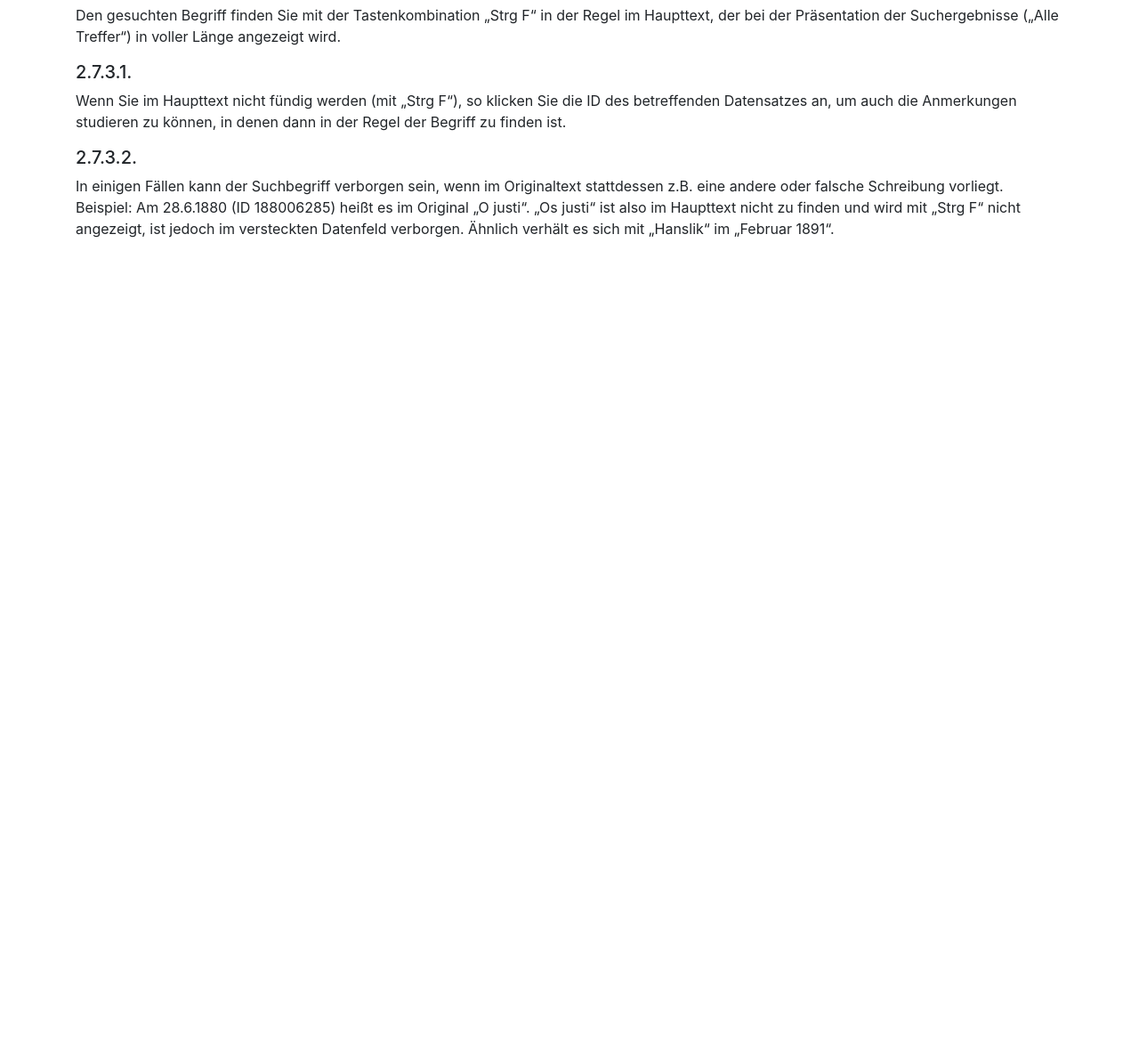
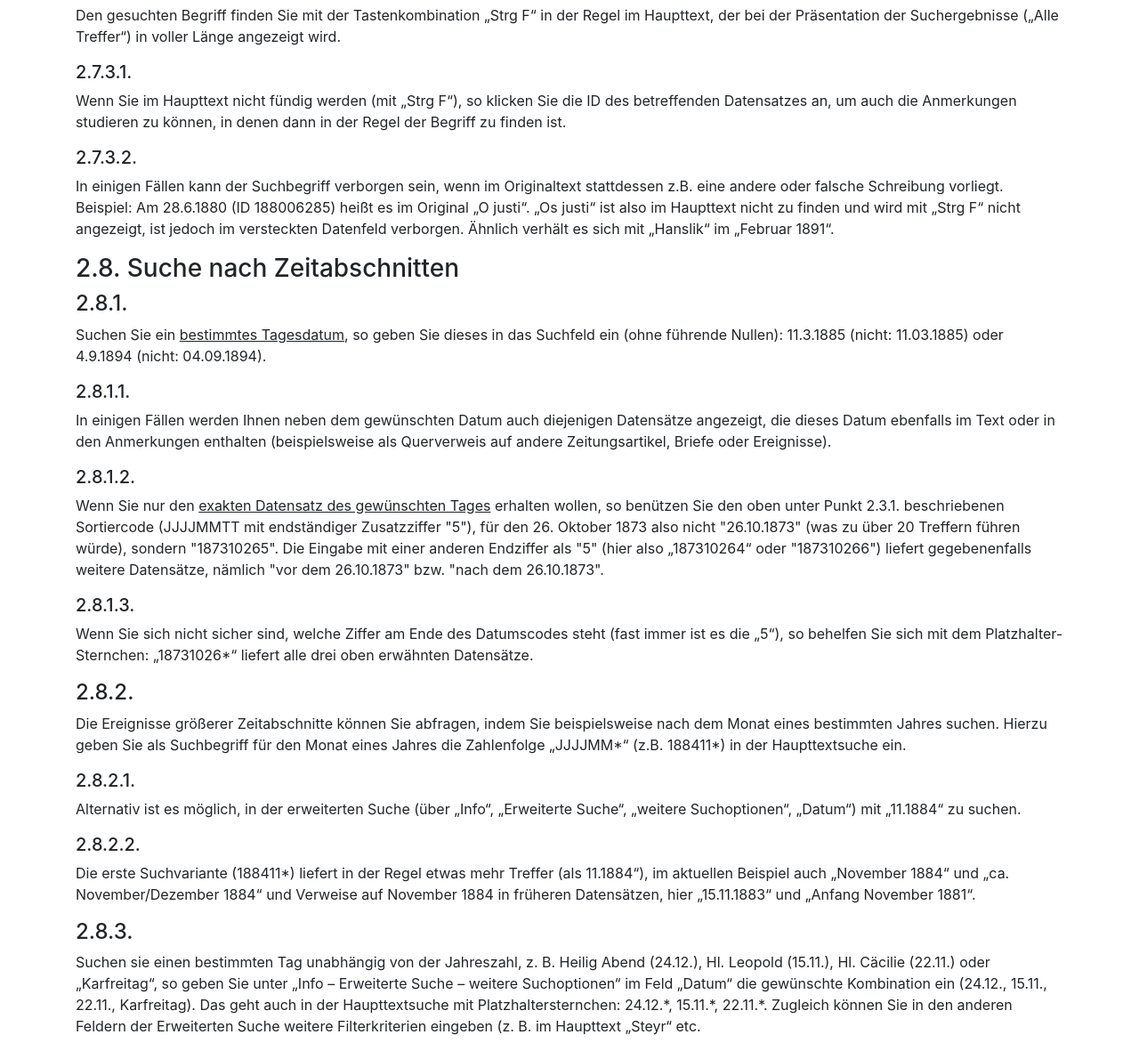
Before and after one commit to csae8092/abcd-para-text, a plain HTML site: page index.html in a window 1280 px wide. Shown: the part 8324-9505 px from the top of the page at 89% size. Before the commit the page ends 8609 px from the top, so only its background shows below. Drawn offline with nearby package versions, Linux system fonts and the light colour scheme.

Commit message:
2.8 done

```diff
--- a/index.html
+++ b/index.html
@@ -187,6 +187,24 @@
     <p>Wenn Sie im Haupttext nicht fündig werden (mit „Strg F“), so klicken Sie die ID des betreffenden Datensatzes an, um auch die Anmerkungen studieren zu können, in denen dann in der Regel der Begriff zu finden ist.</p>
     <h5>2.7.3.2.</h5>
     <p>In einigen Fällen kann der Suchbegriff verborgen sein, wenn im Originaltext stattdessen z.B. eine andere oder falsche Schreibung vorliegt. Beispiel: Am 28.6.1880 (ID 188006285) heißt es im Original „O justi“. „Os justi“ ist also im Haupttext nicht zu finden und wird mit „Strg F“ nicht angezeigt, ist jedoch im versteckten Datenfeld verborgen. Ähnlich verhält es sich mit „Hanslik“ im „Februar 1891“.</p>
+    <h3>2.8. Suche nach Zeitabschnitten</h3>
+    <h4>2.8.1.</h4>
+    <p>Suchen Sie ein <u>bestimmtes Tagesdatum</u>, so geben Sie dieses in das Suchfeld ein (ohne führende Nullen): 11.3.1885 (nicht: 11.03.1885) oder 4.9.1894 (nicht: 04.09.1894).</p>
+    <h5>2.8.1.1.</h5>
+    <p>In einigen Fällen werden Ihnen neben dem gewünschten Datum auch diejenigen Datensätze angezeigt, die dieses Datum ebenfalls im Text oder in den Anmerkungen enthalten (beispielsweise als Querverweis auf andere Zeitungsartikel, Briefe oder Ereignisse).</p>
+    <h5>2.8.1.2.</h5>
+    <p>Wenn Sie nur den <u>exakten Datensatz des gewünschten Tages</u> erhalten wollen, so benützen Sie den oben unter Punkt 2.3.1. beschriebenen Sortiercode (JJJJMMTT mit endständiger Zusatzziffer "5"), für den 26. Oktober 1873 also nicht "26.10.1873" (was zu über 20 Treffern führen würde), sondern "187310265". Die Eingabe mit einer anderen Endziffer als "5" (hier also „187310264“ oder "187310266") liefert gegebenenfalls weitere Datensätze, nämlich "vor dem 26.10.1873" bzw. "nach dem 26.10.1873".
+    </p>
+    <h5>2.8.1.3.</h5>
+    <p>Wenn Sie sich nicht sicher sind, welche Ziffer am Ende des Datumscodes steht (fast immer ist es die „5“), so behelfen Sie sich mit dem Platzhalter-Sternchen: „18731026*“ liefert alle drei oben erwähnten Datensätze.</p>
+    <h4>2.8.2.</h4>
+    <p>Die Ereignisse größerer Zeitabschnitte können Sie abfragen, indem Sie beispielsweise nach dem Monat eines bestimmten Jahres suchen. Hierzu geben Sie als Suchbegriff für den Monat eines Jahres die Zahlenfolge „JJJJMM*“ (z.B. 188411*) in der Haupttextsuche ein.</p>
+    <h5>2.8.2.1.</h5>
+    <p>Alternativ ist es möglich, in der erweiterten Suche (über „Info“, „Erweiterte Suche“, „weitere Suchoptionen“, „Datum“) mit „11.1884“ zu suchen.</p>
+    <h5>2.8.2.2.</h5>
+    <p>Die erste Suchvariante (188411*) liefert in der Regel etwas mehr Treffer (als 11.1884“), im aktuellen Beispiel auch „November 1884“ und „ca. November/Dezember 1884“ und Verweise auf November 1884 in früheren Datensätzen, hier „15.11.1883“ und „Anfang November 1881“.</p>
+    <h4>2.8.3.</h4>
+    <p>Suchen sie einen bestimmten Tag unabhängig von der Jahreszahl, z. B. Heilig Abend (24.12.), Hl. Leopold (15.11.), Hl. Cäcilie (22.11.) oder „Karfreitag“, so geben Sie unter „Info – Erweiterte Suche – weitere Suchoptionen“ im Feld „Datum“ die gewünschte Kombination ein (24.12., 15.11., 22.11., Karfreitag). Das geht auch in der Haupttextsuche mit Platzhaltersternchen: 24.12.*, 15.11.*, 22.11.*. Zugleich können Sie in den anderen Feldern der Erweiterten Suche weitere Filterkriterien eingeben (z. B. im Haupttext „Steyr“ etc.</p>
   </div>
 
 
```
